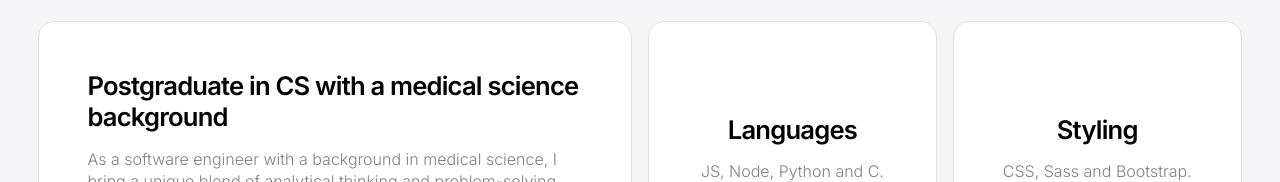
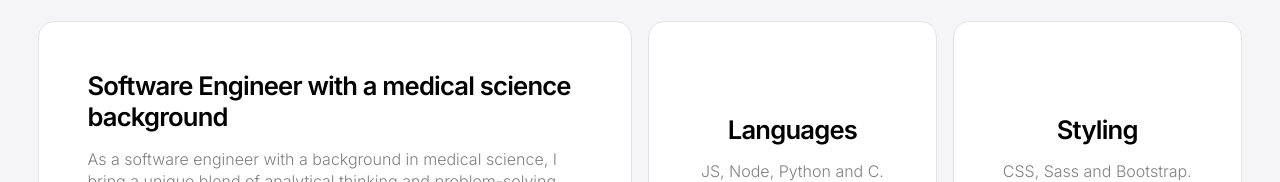
Before and after one commit to nicolunardi/Portfolio-V2, a React (Create React App) app: page / in a window 1280 px wide. Shown: the part 328-510 px from the top of the page. Built offline with nearby package versions, Linux system fonts and the light colour scheme.

Commit message:
fixed main card title

```diff
--- a/src/information.js
+++ b/src/information.js
@@ -11,7 +11,7 @@ export const intro = {
 };
 
 export const skills = {
-  mainCardTitle: "Postgraduate in CS with a medical science background",
+  mainCardTitle: "Software Engineer with a medical science background",
   mainCardText: [
     "As a software engineer with a background in medical science, I bring a unique blend of analytical thinking and problem-solving skills to the tech industry. With over a year of professional experience at a major VFX company, I specialize in Python and JavaScript, creating tools for artists and maintaining robust pipelines. My postgraduate degree in IT provides me with a solid foundation in software development principles.",
     "My experience leading teams in a medical setting has honed my critical thinking and adaptability, enabling me to approach complex problems from multiple angles. I have a passion for teaching and have successfully trained new staff, helping them build the skills and confidence needed to thrive in a collaborative environment.",
```
